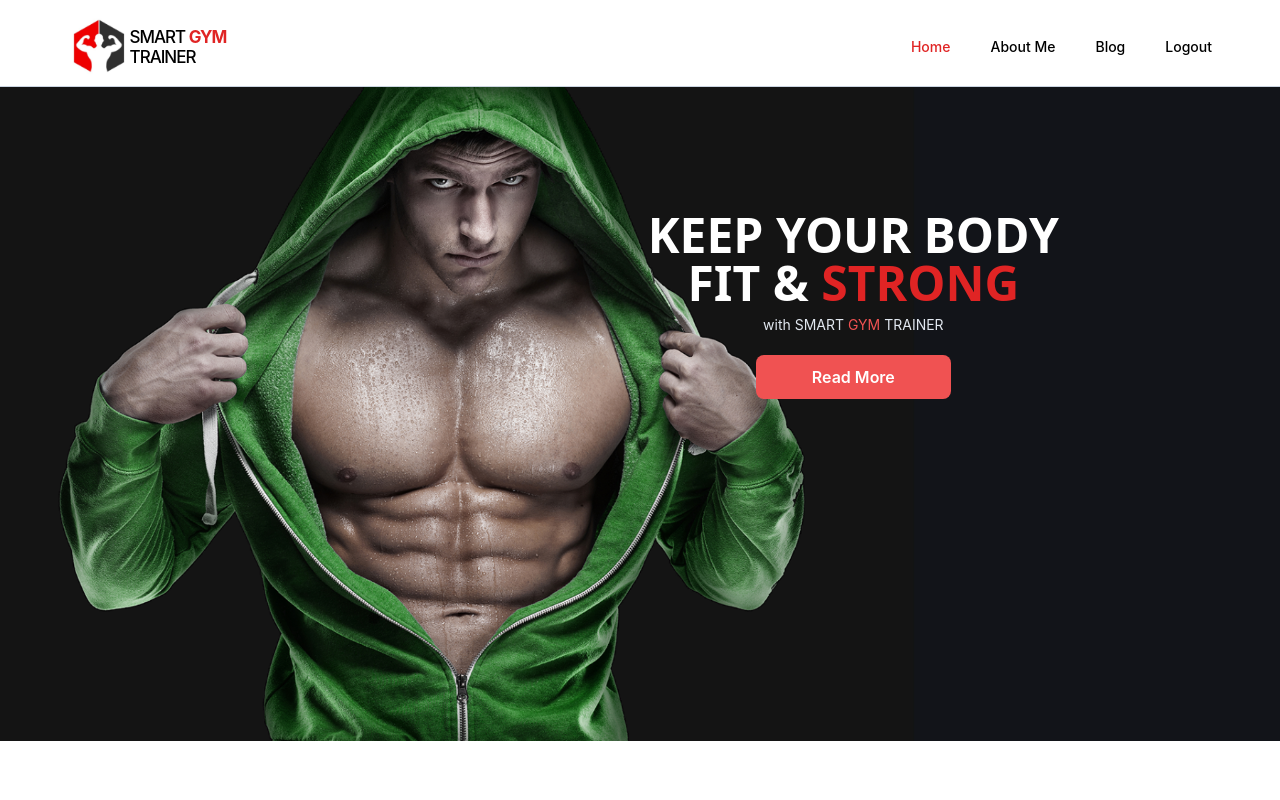
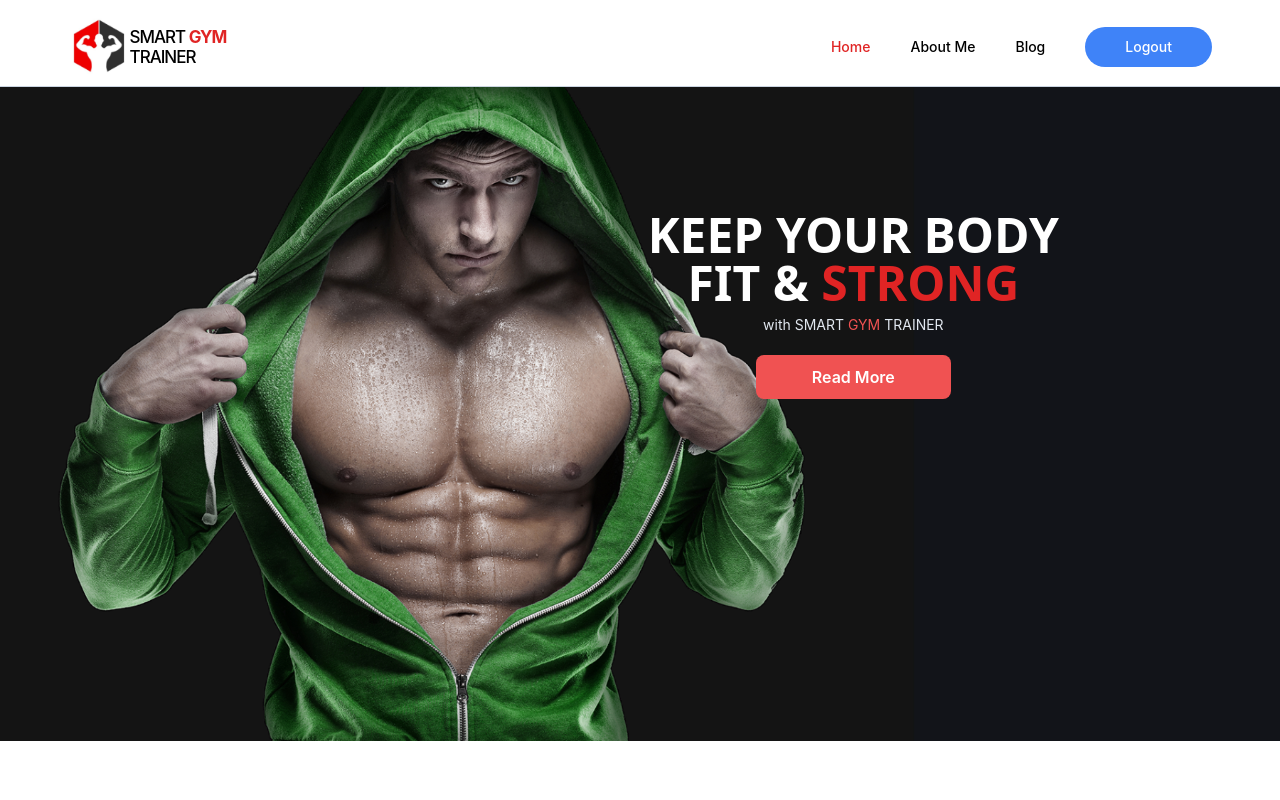
Before and after one commit to amiribnjaman/gym-trainer-service, a React (Create React App) app: page / in a window 1280 px wide. Shown: the top 800 px of the page. Built offline with nearby package versions, Linux system fonts and the light colour scheme; no server answers; sample sign-in values are in the browser's storage.

Commit message:
404 page implemented

```diff
--- a/src/App.js
+++ b/src/App.js
@@ -7,6 +7,7 @@ import Login from './Pages/Auth/Login/Login';
 import SignUp from './Pages/Auth/SignUp/SignUp';
 import Checkout from './Pages/Checkout/Checkout';
 import RequireAuth from './Pages/Auth/RequireAuth/RequireAuth';
+import NotFound from './Pages/Shared/NotFound/NotFound';
 
 function App() {
   return (
@@ -22,6 +23,7 @@ function App() {
         } />
         <Route path='/login' element={<Login />} />
         <Route path='/signup' element={<SignUp />} />
+        <Route path='*' element={<NotFound />} />
       </Routes>
       <Footer />
     </div>
--- a/src/Pages/Auth/RequireAuth/RequireAuth.js
+++ b/src/Pages/Auth/RequireAuth/RequireAuth.js
@@ -8,7 +8,7 @@ const RequireAuth = ({ children }) => {
 
     if (loading) {
         return <div className='my-20'>
-            <svg role="status" class="inline mr-2 w-8 h-8 text-gray-200 animate-spin dark:text-gray-600 fill-blue-600" viewBox="0 0 100 101" fill="none" xmlns="http://www.w3.org/2000/svg">
+            <svg role="status" class="inline mr-2 w-10 h-10 text-gray-200 animate-spin dark:text-gray-600 fill-blue-600" viewBox="0 0 100 101" fill="none" xmlns="http://www.w3.org/2000/svg">
                 <path d="M100 50.5908C100 78.2051 77.6142 100.591 50 100.591C22.3858 100.591 0 78.2051 0 50.5908C0 22.9766 22.3858 0.59082 50 0.59082C77.6142 0.59082 100 22.9766 100 50.5908ZM9.08144 50.5908C9.08144 73.1895 27.4013 91.5094 50 91.5094C72.5987 91.5094 90.9186 73.1895 90.9186 50.5908C90.9186 27.9921 72.5987 9.67226 50 9.67226C27.4013 9.67226 9.08144 27.9921 9.08144 50.5908Z" fill="currentColor" />
                 <path d="M93.9676 39.0409C96.393 38.4038 97.8624 35.9116 97.0079 33.5539C95.2932 28.8227 92.871 24.3692 89.8167 20.348C85.8452 15.1192 80.8826 10.7238 75.2124 7.41289C69.5422 4.10194 63.2754 1.94025 56.7698 1.05124C51.7666 0.367541 46.6976 0.446843 41.7345 1.27873C39.2613 1.69328 37.813 4.19778 38.4501 6.62326C39.0873 9.04874 41.5694 10.4717 44.0505 10.1071C47.8511 9.54855 51.7191 9.52689 55.5402 10.0491C60.8642 10.7766 65.9928 12.5457 70.6331 15.2552C75.2735 17.9648 79.3347 21.5619 82.5849 25.841C84.9175 28.9121 86.7997 32.2913 88.1811 35.8758C89.083 38.2158 91.5421 39.6781 93.9676 39.0409Z" fill="currentFill" />
             </svg>
--- a/src/Pages/Shared/NavBar/NavBar.js
+++ b/src/Pages/Shared/NavBar/NavBar.js
@@ -46,16 +46,16 @@ const NavBar = () => {
                                 <CustomLink to='/blog'>Blog</CustomLink>
                             </li>
                             {user ?
-                                <button onClick={handleLogout}>Logout</button>
+                                <button onClick={handleLogout} className="block bg-blue-500 text-white rounded-full px-10 py-2.5 hover:bg-blue-600">Logout</button>
                                 :
                                 <li>
                                     <NavLink to="/login" type='button' className="block bg-red-600 text-white rounded-full px-10 py-2.5 hover:bg-red-700" aria-current="page">Login</NavLink>
-                                </li>}
-                        </ul>
-                    </div>
-                </div>
-            </nav>
+                    </li>}
+                </ul>
         </div>
+                </div >
+            </nav >
+        </div >
     );
 };
 
--- /dev/null
+++ b/src/Pages/Shared/NotFound/NotFound.js
@@ -0,0 +1,12 @@
+import React from 'react';
+import NotFoundImg from '../../../Assets/img/404.jpg'
+
+const NotFound = () => {
+    return (
+        <div className='w-1/3 mx-auto h-screen flex items-center'>
+            <img className='mx-auto' src={NotFoundImg} alt="" />
+        </div>
+    );
+};
+
+export default NotFound;
```
Also changed, not shown: src/Assets/img/404.jpg (added), 1 other file (tests, documents, lock files or other folders).
